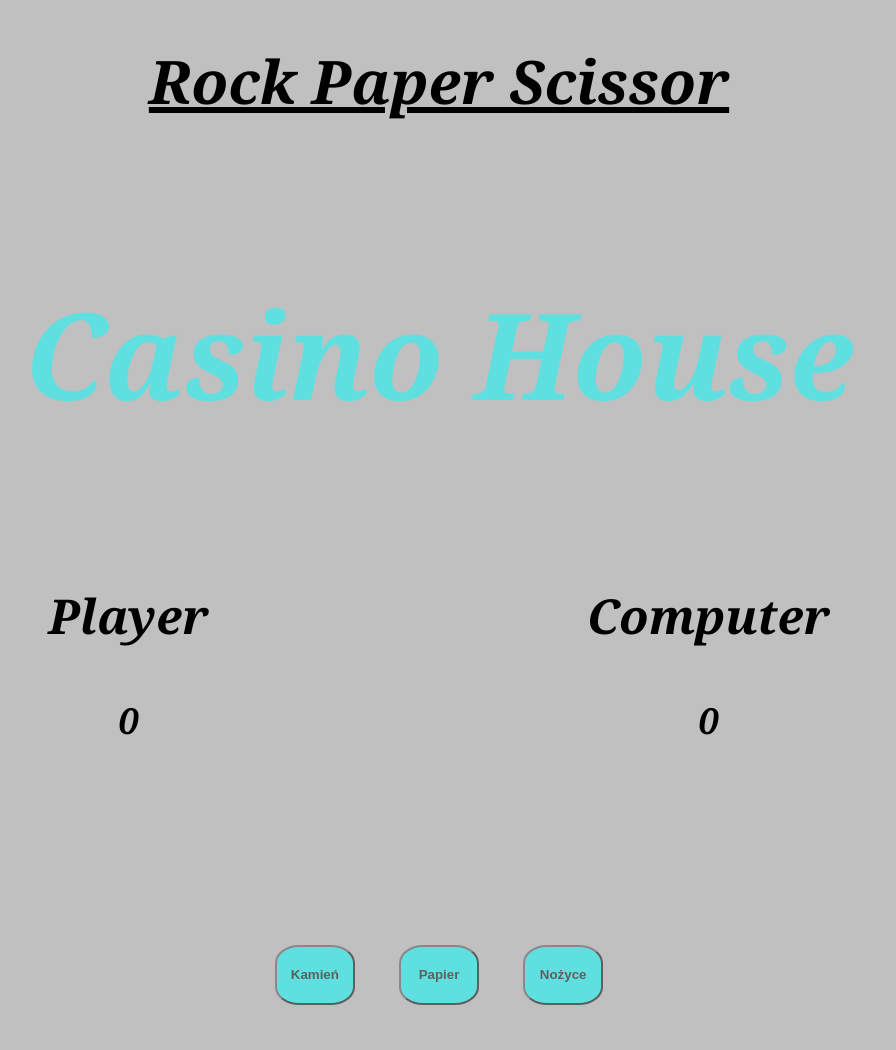
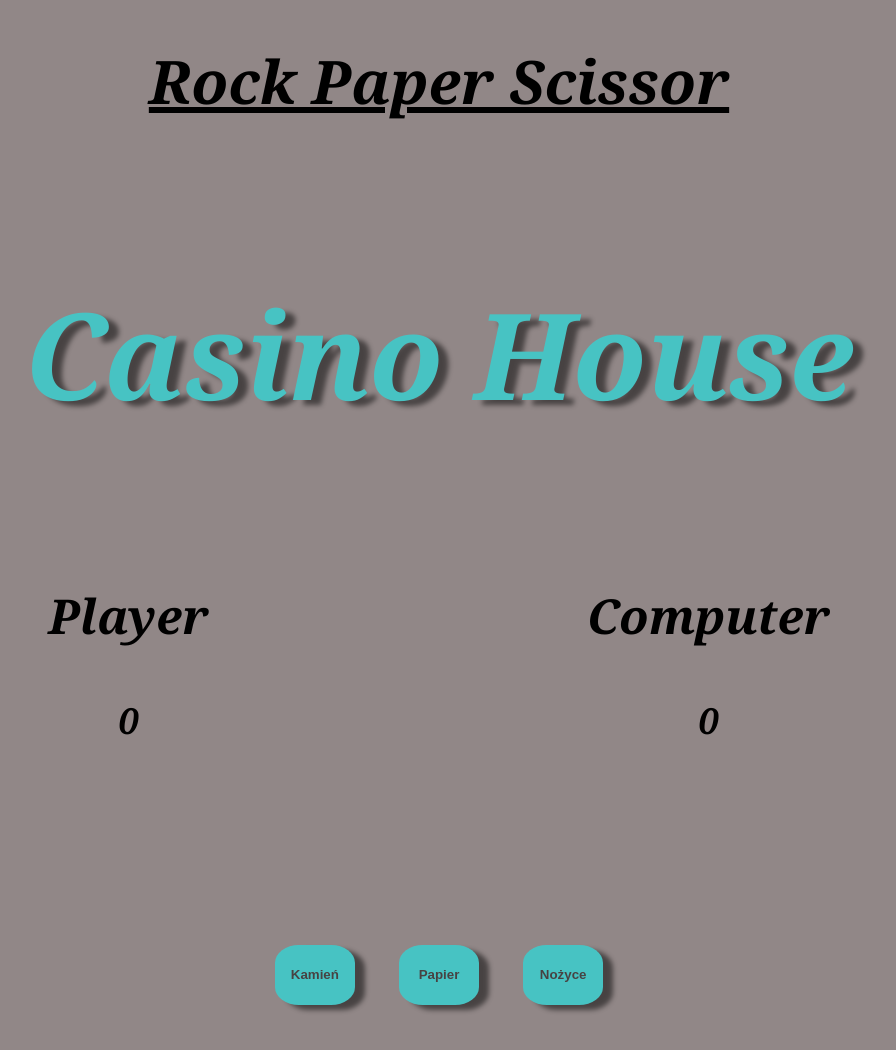
Before and after one commit to deregowskipiotr/Jsgra, a website: page index.html in a window 1280 px wide. Shown: the whole page, without its empty margins (201-1097 px from the left). Drawn offline with Linux system fonts and the light colour scheme.

Commit message:
Add style css

```diff
--- a/js/script.js
+++ b/js/script.js
@@ -212,3 +212,15 @@ function getMoveName(argMoveId) {
   console.log(argButtonName + ' został kliknięty');
 
   */
+
+
+const game = ( ) {
+    let buttons = document.querySelectorAll('btn');
+
+
+    const startGame = () => {
+
+
+}
+
+}
--- a/sass/style.scss
+++ b/sass/style.scss
@@ -4,7 +4,7 @@
 }
 
 body {
-    background-color: silver;
+    background-color: rgb(145, 135, 135);
     margin: 10px 30px;
     padding: 0 30px;
     font-family: Cambria, Cochin, Georgia, Times, 'Times New Roman', serif;
@@ -23,6 +23,7 @@ h2 {
     font-size: 120px;
     color:aqua;
     opacity: 0.5;
+    text-shadow: 10px 5px 5px black;
 
 }
 
@@ -61,5 +62,6 @@ align-items: center;
     cursor: pointer;
     color:black;
     font-weight: bold;
-
+    border: none;
+    box-shadow: 10px 5px 5px black;
 }
```
Also changed, not shown: css/style.css, 1 other file.
